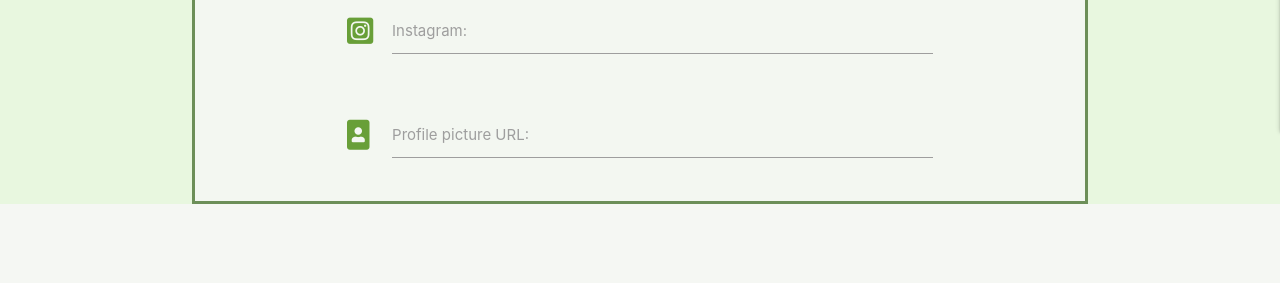
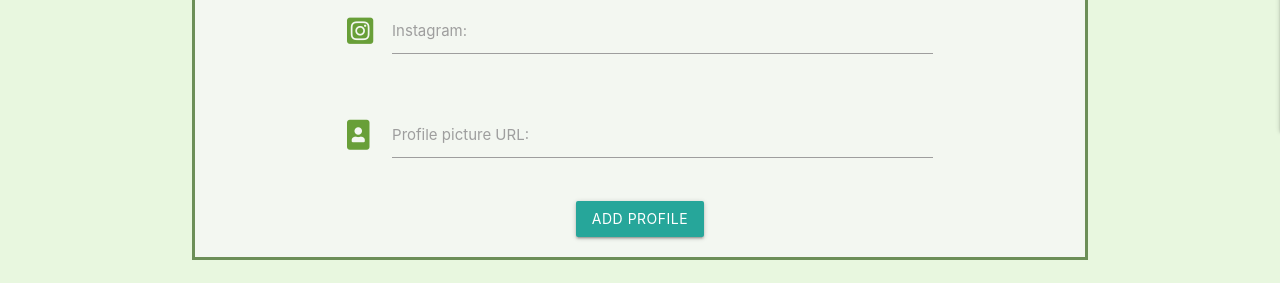
Before and after one commit to OndrejValla/TALENTED-PEOPLE, a Flask app: page /add_photographer in a window 1280 px wide. Shown: the part 729-1012 px from the top of the page. Before the commit the page ends 933 px from the top, so only its background shows below. Run offline with Flask 2, Linux system fonts and the light colour scheme; data that the repository does not hold is empty; some libraries are stand-ins or nearby versions.

Commit message:
User submits Photographer Profile to the database

```diff
--- a/app.py
+++ b/app.py
@@ -86,7 +86,7 @@ def login():
 
     return render_template("login.html")
 
-
+# PROFILE FUNCTION
 @app.route("/profile/<username>", methods=["GET", "POST"])
 def profile(username):
     if "user" in session:
@@ -106,7 +106,7 @@ def profile(username):
         flash("Please log in for access")
         return redirect(url_for("login", ))
 
-
+# LOG OUT FUNCTION
 @app.route("/logout")
 def logout():
     # remove user's session cookies
@@ -114,10 +114,24 @@ def logout():
     session.pop("user")
     return redirect(url_for("login"))
 
+# ADD PHOTOGRAPHER FUNCTION
+@app.route("/add_photographer", methods=["GET", "POST"])
+def add_photographer():
+    if request.method == "POST":
+        photographer = {
+            "category_name": request.form.get("category_name"),
+            "photographer_name": request.form.get("photographer_name"),
+            "photographer_experience": request.form.get("photographer_experience"),
+            "photographer_country": request.form.get("photographer_country"),
+            "equipment": request.form.get("equipment"),
+            "photographer_instagram": request.form.get("photographer_instagram"),
+            "photographer_image_URL": request.form.get("photographer_image_URL")
+        }
+        mongo.db.photographers.insert_one(photographer)
+        flash("Profile Successfully Created!")
+        return redirect(url_for("get_photographers"))
 
-@app.route("/add_photographer")
-def add_photographer():
-    categories = mongo.db.categories.find().sort("category_name",1)
+    categories = mongo.db.categories.find().sort("category_name", 1)
     return render_template("add_photographer.html", categories=categories)
 
 
--- a/templates/add_photographer.html
+++ b/templates/add_photographer.html
@@ -5,12 +5,13 @@
 </h4><br>
 
 <div class="container add-photographer-container"><br>
-    <form class="col s12" method="POST" action="">
+    <form class="col s12" method="POST" action="{{ url_for('add_photographer') }}">
+        <!-- SELECT PHOTOGRAPHY STYLE -->
         <div class="row">
             <div class="input-field col s8 offset-s2 light-green-text
             text-darken-2">
                 <i class="fas fa-camera-retro prefix"></i>
-                <select multiple id="category_name" name="category_name" class="validate" required>
+                <select id="category_name" name="category_name" class="validate" required>
                     <option value="" disabled selected>Style</option>
                     {% for category in categories %}
                     <option value="{{ category.category_name }}">{{ category.category_name }}</option>
@@ -18,6 +19,7 @@
                 </select>
             </div>
         </div>
+        <!-- PHOTOGRAPHER NAME -->
         <div class="row">
             <div class="input-field col s8 offset-s2 light-green-text
             text-darken-2">
@@ -27,7 +29,7 @@
                 <label for="photographer_name">Photographer Name:</label>
             </div>
         </div>
-
+        <!-- EXPERIENCE -->
         <div class="row">
             <div class="input-field col s8 offset-s2 light-green-text
             text-darken-2">
@@ -37,7 +39,7 @@
                 <label for="photographer_experience">Experience:</label>
             </div>
         </div>
-
+        <!-- COUNTRY -->
         <div class="row">
             <div class="input-field col s8 offset-s2 light-green-text
             text-darken-2">
@@ -47,7 +49,7 @@
                 <label for="photographer_country">Country:</label>
             </div>
         </div>
-
+        <!-- EQUIPMENT -->
         <div class="row">
             <div class="input-field col s8 offset-s2 light-green-text
             text-darken-2">
@@ -57,7 +59,7 @@
                 <label for="equipment">Equipment:</label>
             </div>
         </div>
-
+        <!-- INSTAGRAM -->
         <div class="row">
             <div class="input-field col s8 offset-s2 light-green-text
             text-darken-2">
@@ -67,17 +69,26 @@
                 <label for="photographer_instagram">Instagram:</label>
             </div>
         </div>
-
+        <!-- PROFILE PHOTO -->
         <div class="row">
             <div class="input-field col s8 offset-s2 light-green-text
             text-darken-2">
                 <i class="fas fa-portrait prefix"></i>
                 <input id="photographer_image_URL" name="photographer_image_URL" type="text"
-                    class="validate light-green-text text-darken-4" required>
+                    class="validate light-green-text text-darken-4" title="Portrait style image PREFERRED" required>
                 <label for="photographer_image_URL">Profile picture URL:</label>
+            </div>
+        </div>
+        <!-- ADD PROFILE BUTTON -->
+        <div class="row">
+            <div class="col s8 offset-s2 center-align light-green-text
+            text-darken-2">
+                <button class="btn waves-effect" type="submit">Add Profile
+                </button>
             </div>
         </div>
     </form>
 </div>
+<br>
 
 {% endblock %}
```
